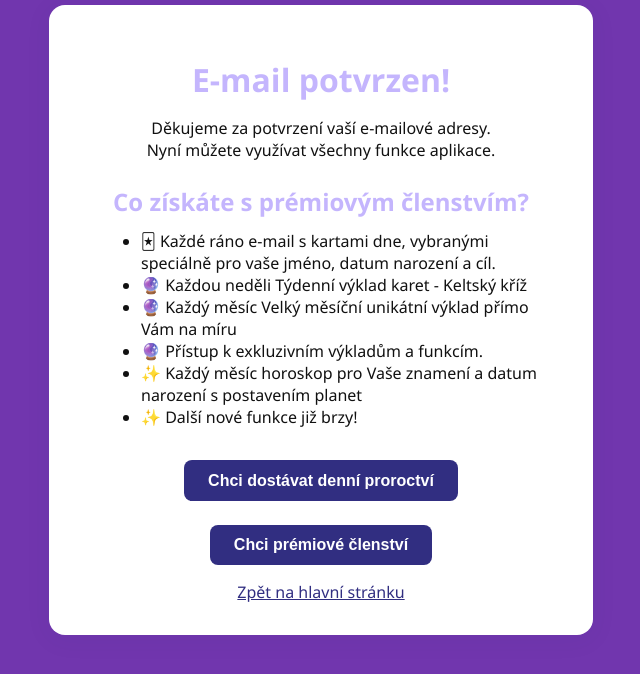
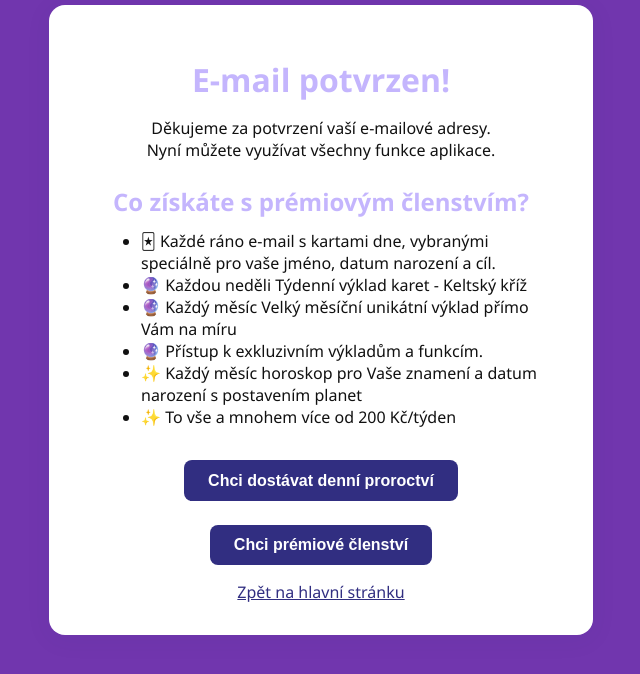
Before and after one commit to honzapoko/mindalize, a Next.js app: page /confirmed in a window 1280 px wide. Shown: the top 674 px of the page, without its empty margins (319-959 px from the left). Built offline with nearby package versions, Linux system fonts and the light colour scheme.

Commit message:
Update page.tsx

```diff
--- a/src/app/confirmed/page.tsx
+++ b/src/app/confirmed/page.tsx
@@ -48,7 +48,7 @@ export default function ConfirmedPage() {
           <li>🔮 Každý měsíc Velký měsíční unikátní výklad přímo Vám na míru</li>
           <li>🔮 Přístup k exkluzivním výkladům a funkcím.</li>
           <li>✨ Každý měsíc horoskop pro Vaše znamení a datum narození s postavením planet</li>
-          <li>✨ Další nové funkce již brzy!</li>
+          <li>✨ To vše a mnohem více od 200 Kč/týden</li>
         </ul>
         <button
           className="button-primary"
```
